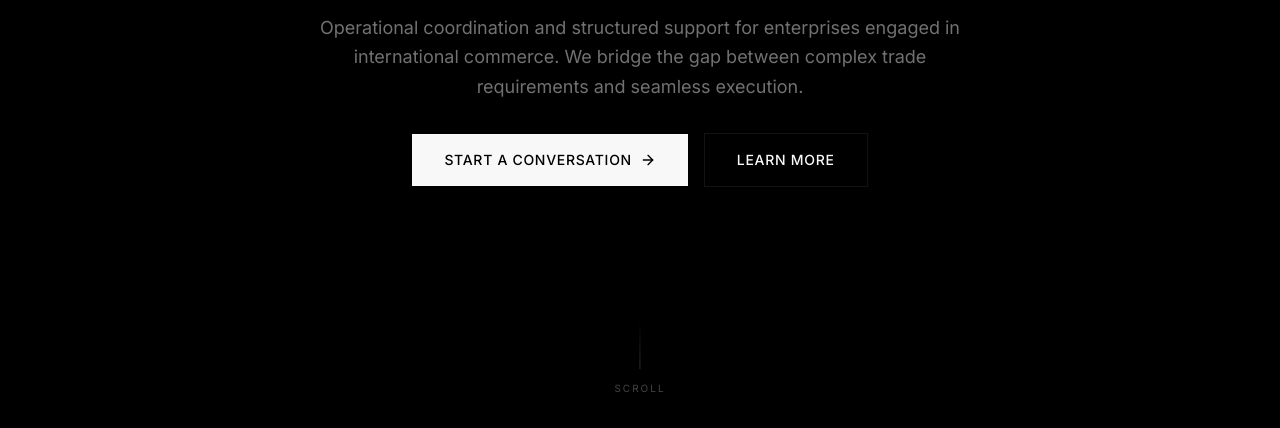
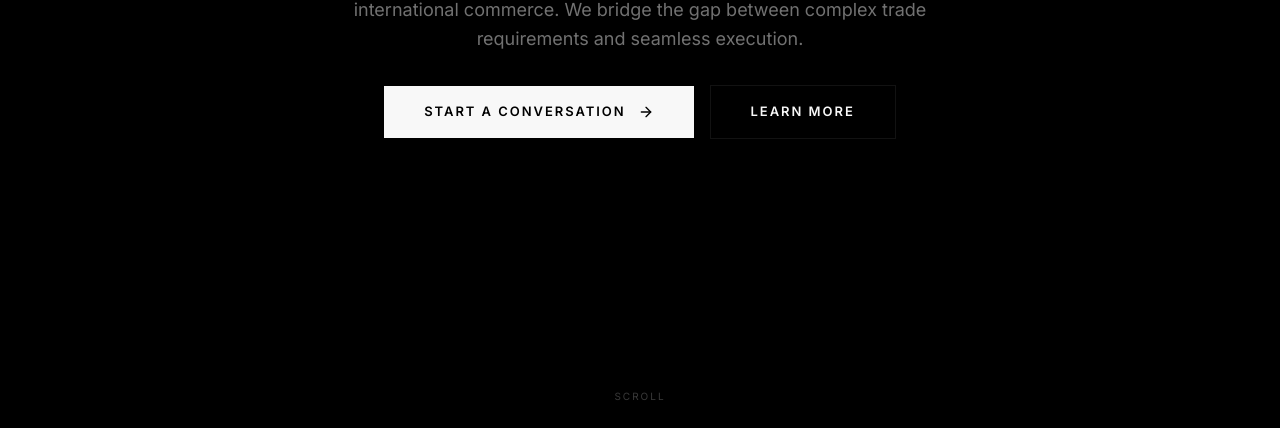
Before and after one commit to core-relay-err0r/sait-sofico2, a Next.js app: page / in a window 1280 px wide. Shown: the part 372-800 px from the top of the page. Built offline with nearby package versions, Linux system fonts and the light colour scheme; no server answers; a web font is replaced by a local one.

Commit message:
fix: adjust hero section layout and button styling
Fix scroll indicator overlap and enhance button spacing for better UX.

```diff
--- a/components/sections/hero-section.tsx
+++ b/components/sections/hero-section.tsx
@@ -46,7 +46,9 @@ export function HeroSection() {
   }, [])
 
   return (
-    <section ref={heroRef} className="relative h-screen flex flex-col justify-center bg-background">
+    <section ref={heroRef} className="relative h-screen flex flex-col bg-background">
+      {/* Main content - centered with padding for scroll indicator */}
+      <div className="flex-1 flex items-center justify-center pb-24">
         <div className="mx-auto max-w-4xl px-6 text-center">
           {/* Eyebrow */}
           <div className="hero-eyebrow">
@@ -70,24 +72,24 @@ export function HeroSection() {
           <div className="hero-cta mt-8 flex flex-col sm:flex-row items-center justify-center gap-4">
             <Link
               href="/contact"
-            className="inline-flex items-center justify-center gap-2 px-8 py-4 text-sm font-medium uppercase tracking-wider bg-foreground text-background transition-all duration-200 hover:bg-accent hover:text-accent-foreground"
+              className="inline-flex items-center justify-center gap-3 px-10 py-4 text-[13px] font-semibold uppercase tracking-[0.15em] bg-foreground text-background transition-all duration-300 hover:bg-accent hover:text-accent-foreground"
             >
               Start a Conversation
               <ArrowRight className="h-4 w-4" />
             </Link>
             <Link
               href="/about"
-            className="inline-flex items-center justify-center px-8 py-4 text-sm font-medium uppercase tracking-wider border border-border text-foreground transition-all duration-200 hover:border-foreground"
+              className="inline-flex items-center justify-center px-10 py-4 text-[13px] font-semibold uppercase tracking-[0.15em] border border-border text-foreground transition-all duration-300 hover:border-foreground hover:bg-foreground/5"
             >
               Learn More
             </Link>
           </div>
         </div>
+      </div>
 
-      {/* Scroll Indicator */}
-      <div className="hero-scroll absolute bottom-8 left-1/2 -translate-x-1/2 flex flex-col items-center">
-        <div className="w-px h-12 bg-gradient-to-b from-transparent to-muted-foreground/40" />
-        <span className="mt-3 text-[10px] uppercase tracking-[0.2em] text-muted-foreground/60">
+      {/* Scroll Indicator - fixed at bottom */}
+      <div className="hero-scroll absolute bottom-6 left-1/2 -translate-x-1/2 flex flex-col items-center">
+        <span className="text-[10px] uppercase tracking-[0.2em] text-muted-foreground/50">
           Scroll
         </span>
       </div>
```
Lines whose indentation alone changed are shown as unchanged.
